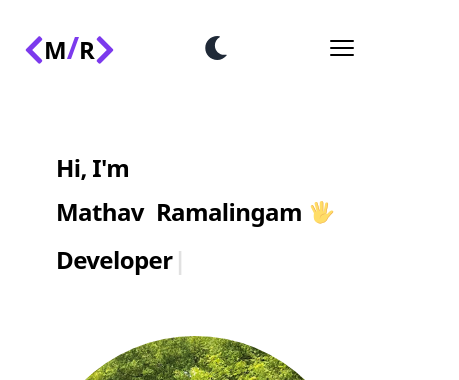
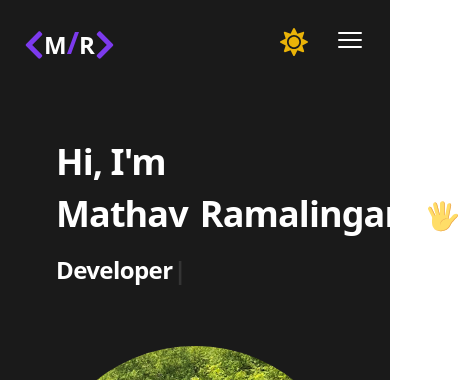
Before and after one commit to mathav-ramalingam/My_Portfolio, a React (Vite) app: page / in a window 390 px wide. Shown: the top 380 px of the page, 459 px wide, since content can reach past the window. Built offline with nearby package versions, Linux system fonts and the light colour scheme.

Commit message:
Some Adjustment

```diff
--- a/src/Components/About.jsx
+++ b/src/Components/About.jsx
@@ -38,7 +38,7 @@ export const About = () => {
             <div className="mt-5 md:mt-7">
               <a
                 download
-                href=""
+                href="/assets/Mathav_CV.pdf"
                 className="flex items-center justify-center bg-[#1a1a1a] text-white dark:bg-white dark:text-black font-medium px-4 py-3 rounded-2xl shadow-md transition ease-in-out delay-150  hover:-translate-y-1 hover:scale-110 hover:bg-black dark:hover:bg-gray-300 duration-300 w-fit animate-pulse"
               >
                 <IoDocumentTextOutline className="mr-2 text-lg" />
--- a/src/Components/Home.jsx
+++ b/src/Components/Home.jsx
@@ -13,11 +13,11 @@ export const Home = () => {
 
       <main className="block lg:flex bg-white dark:bg-[#1a1a1a] text-black dark:text-white " id="home">
         {/* Left Section */}
-        <div className="p-5 pt-14 pl-14 md:pl-20 lg:w-1/2 md:p-20 ">
-          <h1 className="text-2xl md:text-5xl lg:text-6xl font-bold tracking-tight  font-sans  lg:pt-24 ">
+        <div className="p-5 pt-14 pl-14 md:pl-24 lg:w-1/2 md:p-20">
+          <h1 className="text-4xl md:text-5xl lg:text-6xl font-bold tracking-tight  font-sans  lg:pt-24 ">
             Hi, I'm
           </h1>
-          <h1 className="mt-3 text-2xl md:text-5xl lg:text-6xl flex font-bold tracking-tight  font-sans gap-3  ">
+          <h1 className="mt-3 text-4xl md:text-5xl lg:text-6xl flex font-bold tracking-tight  font-sans gap-3  ">
             Mathav{" "}
             <span className="flex">
               Ramalingam
@@ -27,7 +27,7 @@ export const Home = () => {
               viewBox="0 0 48 48"
               fill="none"
               xmlns="http://www.w3.org/2000/svg"
-              className="ml-2 w-6 h-8 md:ml-4 md:w-8 md:h-14 lg:w-10 lg:h-16 hover:animate-handshake"
+              className="ml-2 w-8 h-11 md:ml-4 md:w-8 md:h-14 lg:w-10 lg:h-16 hover:animate-handshake"
             >
               <path
                 d="M25.4995 32.0305L31.3495 33.1555L36.1495 8.48051C36.4495 6.83051 35.3995 5.18051 33.8245 4.88051C32.1745 4.58051 30.5995 5.70551 30.2995 7.35551L25.4995 32.0305Z"
--- a/src/Components/Navbar.jsx
+++ b/src/Components/Navbar.jsx
@@ -65,18 +65,19 @@ export const Navbar = () => {
             </h1>
             <FaChevronRight className="h-8 w-5 text-violet-600" />
           </div>
+          <div >
           <button
                   onClick={toggleTheme}
-                  className="p-1 rounded-full focus:outline-none transition"
+                  className="rounded-full focus:outline-none transition w-14 "
                 >
                   {theme === "dark" ? (
-                    <FaSun className="text-yellow-500" size={24} />
+                    <FaSun className="text-yellow-500 h-7 w-8"  />
                   ) : (
-                    <FaMoon className="text-gray-800" size={24} />
+                    <FaMoon className="text-gray-800 h-7 w-8"  />
                   )}
                 </button>
           <button
-            className="p-2 rounded-md focus:outline-none"
+            className="rounded-md focus:outline-none transition"
             onClick={toggleMenu}
           >
             {isMenuOpen ? (
@@ -98,23 +99,23 @@ export const Navbar = () => {
               </svg>
             )}
           </button>
-
+          </div>
         </div>
         {isMenuOpen && (
           <div className="lg:hidden bg-white dark:bg-[#1a1a1a] text-black dark:text-white   text-xl px-7 pb-2 space-y-4">
-            <a href="#home" className="block px-3 py-2 hover:bg-gray-700">
+            <a href="#home" className="block px-3 py-2 hover:bg-gray-700" onClick={toggleMenu}>
               Home
             </a>
-            <a href="#about" className="block px-3 py-2 hover:bg-gray-700">
+            <a href="#about" className="block px-3 py-2 hover:bg-gray-700" onClick={toggleMenu}>
               About
             </a>
-            <a href="#skills" className="block px-3 py-2 hover:bg-gray-700">
+            <a href="#skills" className="block px-3 py-2 hover:bg-gray-700" onClick={toggleMenu}>
               Skills
             </a>
-            <a href="#project" className="block px-3 py-2 hover:bg-gray-700">
+            <a href="#project" className="block px-3 py-2 hover:bg-gray-700" onClick={toggleMenu}>
               Project
             </a>
-            <a href="#contact" className="block px-3 py-2 hover:bg-gray-700">
+            <a href="#contact" className="block px-3 py-2 hover:bg-gray-700" onClick={toggleMenu}>
               Contact
             </a>
           </div>
--- a/src/Components/Project.jsx
+++ b/src/Components/Project.jsx
@@ -15,7 +15,7 @@ export const Project = () => {
           My<span className=" text-violet-600">Projects</span>
         </div>
 
-        <div className="grid grid-cols-1 sm:grid-cols-2 lg:grid-cols-3 gap-8    p-8 ">
+        <div className="grid grid-cols-1 sm:grid-cols-2 lg:grid-cols-3 gap-16    p-8 ">
           {/* Card 1 */}
           <div className="group relative items-center justify-center overflow-hidden cursor-pointer hover:shadow-xl hover:shadow-[#262626] transition-shadow rounded-md">
             {/* Image */}
--- a/src/Components/ThemeContext.jsx
+++ b/src/Components/ThemeContext.jsx
@@ -3,7 +3,7 @@ import React, { createContext, useEffect, useState } from "react";
 export const ThemeContext = createContext();
 
 export const ThemeProvider = ({ children }) => {
-  const [theme, setTheme] = useState(localStorage.getItem("theme") || "light");
+  const [theme, setTheme] = useState(localStorage.getItem("theme") || "dark");
 
   useEffect(() => {
     const root = window.document.documentElement;
```
Also changed, not shown: 1 other file (tests, documents, lock files or other folders).
